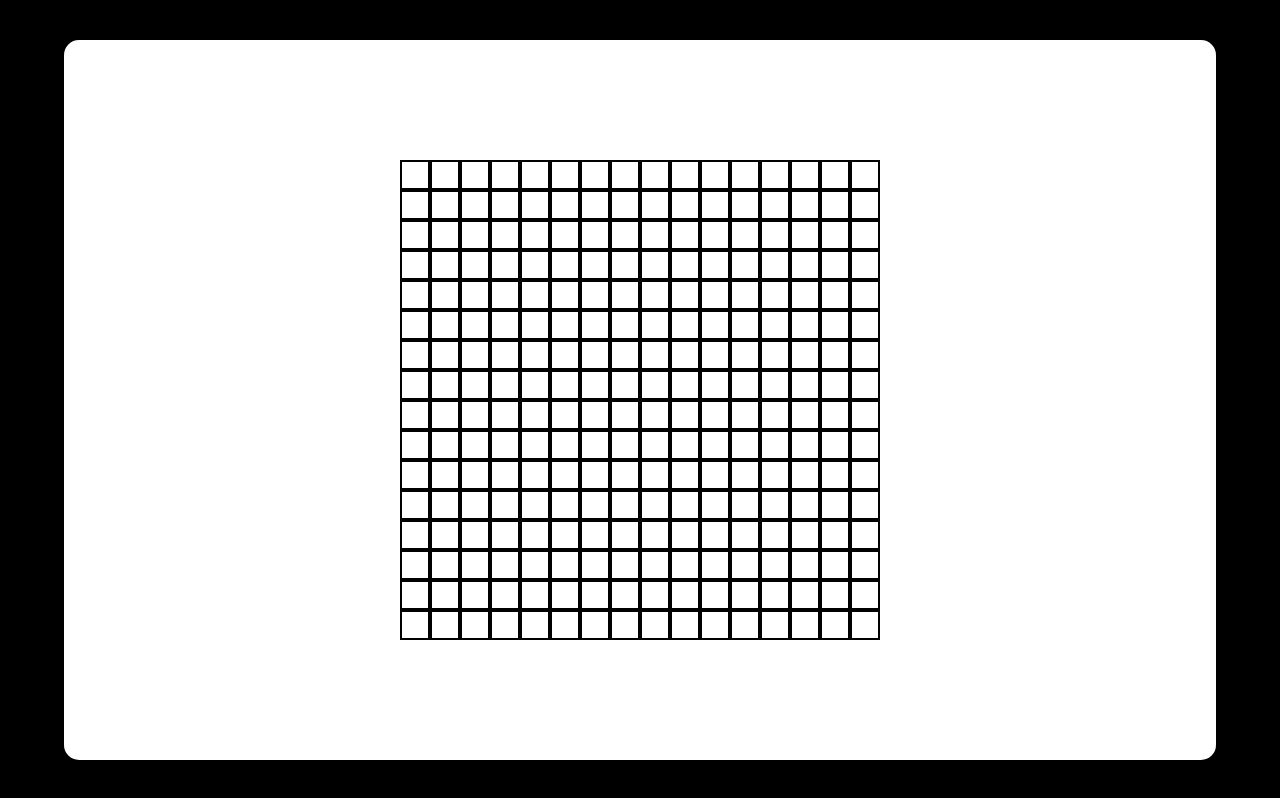
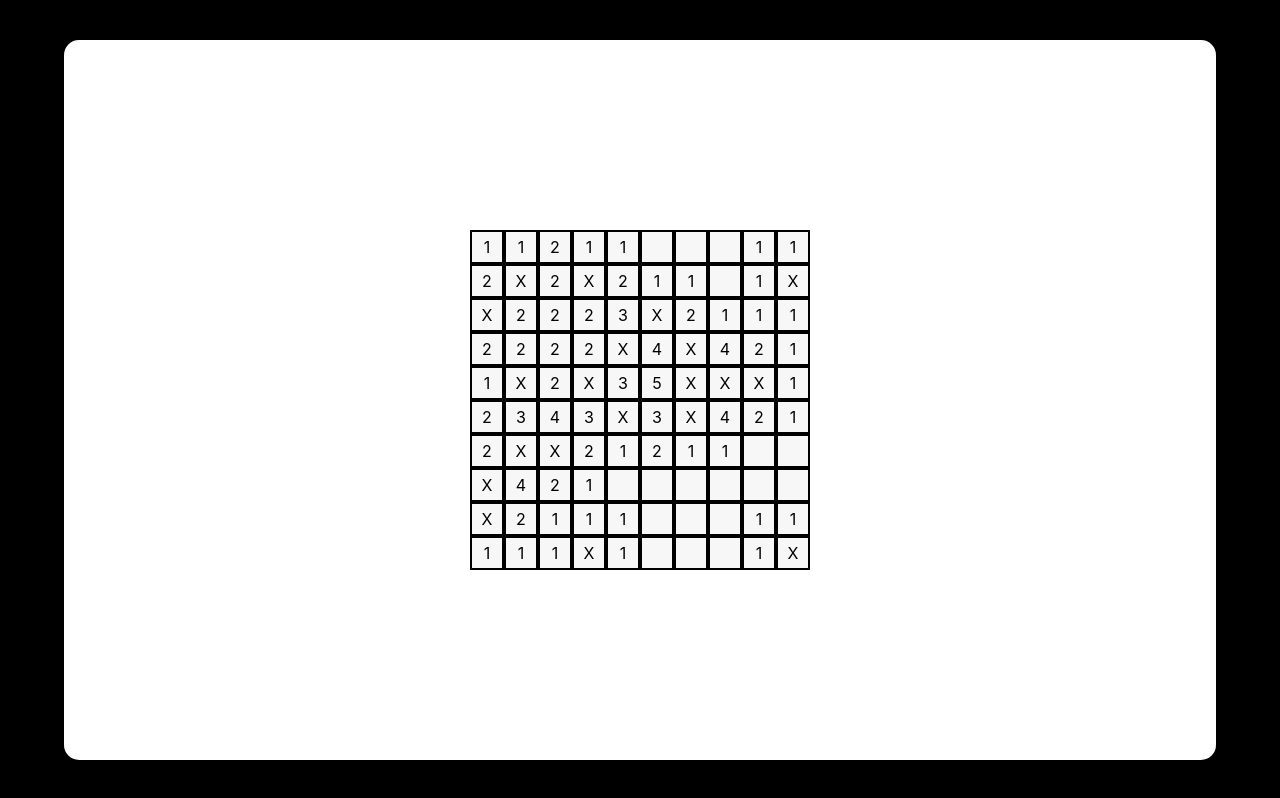
Before and after one commit to TJ72/minesweeper, a React (Create React App) app: page /medium in a window 1280 px wide. Built offline with nearby package versions, Linux system fonts and the light colour scheme.

Commit message:
Create the board with numbers in blocks

```diff
--- a/src/components/Block.jsx
+++ b/src/components/Block.jsx
@@ -4,12 +4,29 @@ import styled from "styled-components";
 const Border = styled.div`
   width: 30px;
   height: 30px;
-  box-sizing: border-box;
+  display: flex;
+  justify-content: center;
+  align-items: center;
   border: 2px solid black;
+  background: #f7f7f7;
+  cursor: pointer;
+  &:hover {
+    opacity: 0.5;
+  }
 `;
 
-function Block() {
-  return <Border />;
+function Block({ value, revealed, flagged, r, c, updateFlag, revealBlock }) {
+  return (
+    <Border
+      onContextMenu={(e) => updateFlag(e, r, c)}
+      onClick={() => {
+        revealBlock(r, c);
+      }}
+    >
+      {/* {revealed ? value : ""} */}
+      {value !== 0 && value}
+    </Border>
+  );
 }
 
 export default Block;
--- /dev/null
+++ b/src/components/Board.jsx
@@ -0,0 +1,58 @@
+import React, { useState, useEffect } from "react";
+import styled from "styled-components";
+import createBoard from "../utils/createBoard";
+import Block from "./Block";
+
+const Row = styled.div`
+  display: flex;
+`;
+
+function Board() {
+  const [grid, setGrid] = useState([]);
+  useEffect(() => {
+    function freshBoard() {
+      const newBoard = createBoard(10, 10, 20);
+      setGrid(newBoard.board);
+    }
+    freshBoard();
+  }, []);
+
+  function updateFlag(e, r, c) {
+    e.preventDefault();
+    const newGrid = JSON.parse(JSON.stringify(grid));
+    newGrid[r][c].flagged = true;
+    setGrid(newGrid);
+  }
+
+  function revealBlock(r, c) {
+    const newGrid = JSON.parse(JSON.stringify(grid));
+    if (newGrid[r][c].value === "X") {
+      alert("Game Over");
+    } else {
+      newGrid[r][c].revealed = true;
+      setGrid(newGrid);
+    }
+  }
+
+  if (grid.length === 0) return <div>Loading...</div>;
+  return grid.map((row, idx1) => {
+    return (
+      <Row key={idx1}>
+        {row.map((block, idx2) => (
+          <Block
+            key={`${idx1}_${idx2}`}
+            value={block.value}
+            revealed={block.revealed}
+            flagged={block.flagged}
+            r={block.r}
+            c={block.c}
+            updateFlag={updateFlag}
+            revealBlock={revealBlock}
+          />
+        ))}
+      </Row>
+    );
+  });
+}
+
+export default Board;
--- a/src/pages/Game.jsx
+++ b/src/pages/Game.jsx
@@ -2,10 +2,7 @@ import React from "react";
 import { useParams } from "react-router-dom";
 import styled from "styled-components";
 import Block from "../components/Block";
-
-const Row = styled.div`
-  display: flex;
-`;
+import Board from "../components/Board";
 
 function Game() {
   const { difficulty } = useParams();
@@ -23,15 +20,16 @@ function Game() {
       [rows, cols, bombs] = [16, 30, 99];
       break;
   }
-  return Array.from({ length: rows }, (_, i) => i).map((row) => {
-    return (
-      <Row>
-        {Array.from({ length: cols }, (_, i) => i).map((col) => (
-          <Block />
-        ))}
-      </Row>
-    );
-  });
+  // return Array.from({ length: rows }, (_, i) => i).map((row) => {
+  //   return (
+  //     <Row>
+  //       {Array.from({ length: cols }, (_, i) => i).map((col) => (
+  //         <Block />
+  //       ))}
+  //     </Row>
+  //   );
+  // });
+  return <Board />;
 }
 
 export default Game;
--- a/src/pages/Home.jsx
+++ b/src/pages/Home.jsx
@@ -52,7 +52,7 @@ const HardBtn = styled(Button)`
 function Home() {
   return (
     <>
-      <Title>Welcome to Minesweeper!</Title>
+      <Title>Welcome to Minesweeper!💣</Title>
       <ButtonsContainer>
         <Link to="/easy">
           <EasyBtn>Easy</EasyBtn>
--- /dev/null
+++ b/src/utils/createBoard.js
@@ -0,0 +1,68 @@
+function createBoard(rows, cols, bombs) {
+  let board = [];
+  let mineLocations = [];
+
+  // Create Blank Board
+  for (let r = 0; r < rows; r++) {
+    let subRow = [];
+    for (let c = 0; c < cols; c++) {
+      subRow.push({
+        value: 0,
+        revealed: false,
+        flagged: false,
+        r,
+        c,
+      });
+    }
+    board.push(subRow);
+  }
+
+  // Randomized Place Bomb
+  let bombsCount = 0;
+  while (bombsCount < bombs) {
+    const r = Math.floor(Math.random() * rows);
+    const c = Math.floor(Math.random() * cols);
+
+    if (board[r][c].value === 0) {
+      board[r][c].value = "X";
+      mineLocations.push([r, c]);
+      bombsCount += 1;
+    }
+  }
+
+  // Calculate the Numbers in Blocks
+  for (let r = 0; r < rows; r++) {
+    for (let c = 0; c < cols; c++) {
+      if (board[r][c].value === "X") continue;
+
+      if (r > 0 && c > 0 && board[r - 1][c - 1].value === "X") {
+        board[r][c].value++;
+      }
+      if (r > 0 && board[r - 1][c].value === "X") {
+        board[r][c].value++;
+      }
+      if (r > 0 && c < cols - 1 && board[r - 1][c + 1].value === "X") {
+        board[r][c].value++;
+      }
+      if (c > 0 && board[r][c - 1].value === "X") {
+        board[r][c].value++;
+      }
+      if (c < cols - 1 && board[r][c + 1].value === "X") {
+        board[r][c].value++;
+      }
+      if (r < rows - 1 && c > 0 && board[r + 1][c - 1].value === "X") {
+        board[r][c].value++;
+      }
+      if (r < rows - 1 && board[r + 1][c].value === "X") {
+        board[r][c].value++;
+      }
+      if (r < rows - 1 && c < cols - 1 && board[r + 1][c + 1].value === "X") {
+        board[r][c].value++;
+      }
+    }
+  }
+
+  return { board, mineLocations };
+}
+
+export default createBoard;
```
Also changed, not shown: src/utils/reveal.js (added).
